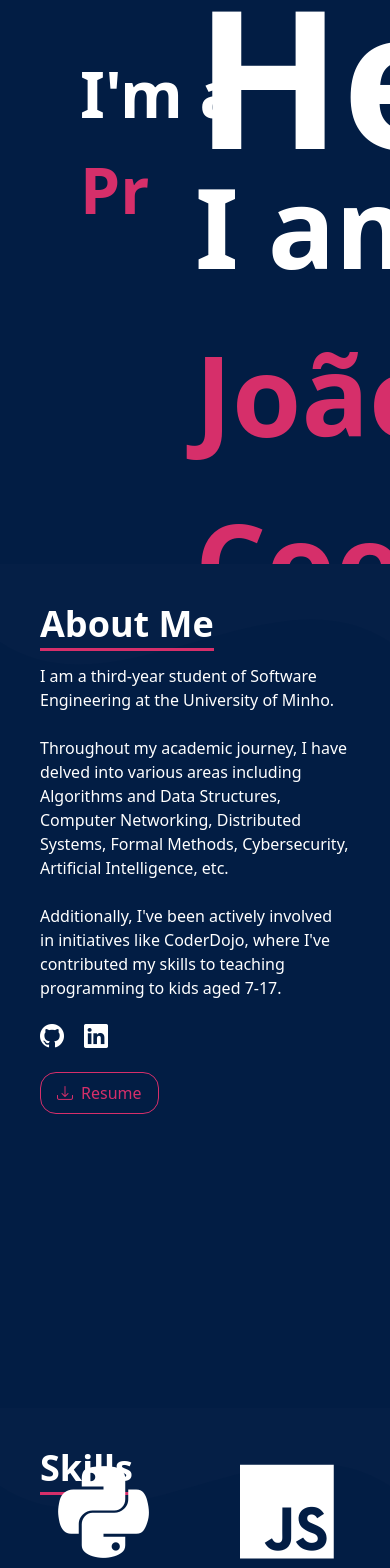
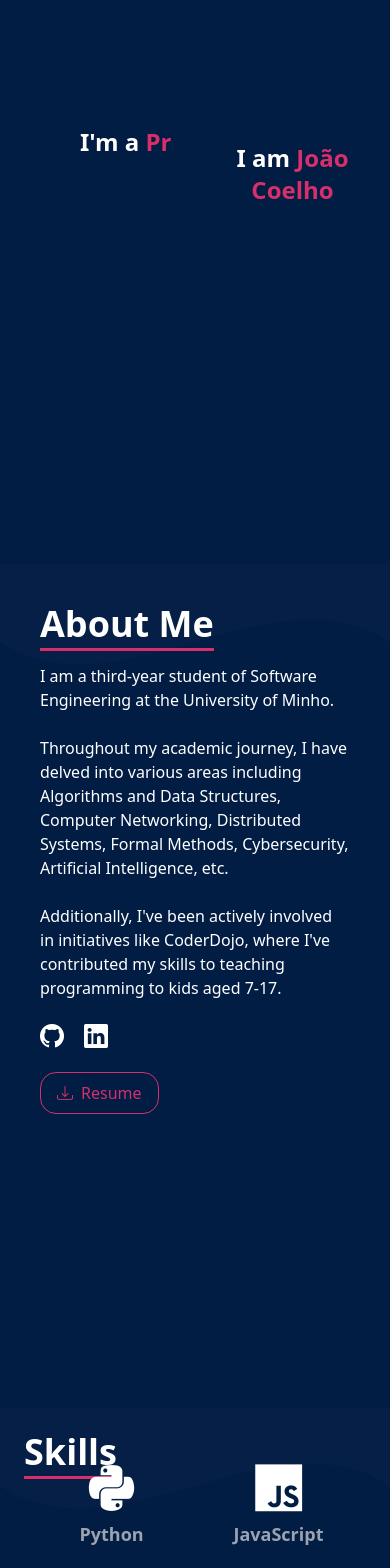
Before and after one commit to JoaoCoelho2003/bio, a Vue app: page / in a window 390 px wide. Shown: the part 280-1848 px from the top of the page. Built offline with nearby package versions, Linux system fonts and the light colour scheme.

Commit message:
feat: made the site more responsive

```diff
--- a/src/components/halfColorText.vue
+++ b/src/components/halfColorText.vue
@@ -1,18 +1,14 @@
 <template>
     <div class="half-color-text">
-        <span :style="{ fontSize: fontSize, color: color1 }">{{ text1 }}</span>
-        <span :style="{ fontSize: fontSize, color: color2 }">{{ text2 }}</span>
+        <span :style="{ color: color1 }">{{ text1 }}</span>
+        <span :style="{ color: color2 }">{{ text2 }}</span>
     </div>
 </template>
 
-<script>
-export default {
-    props: {
-        fontSize: {
-            type: String,
-            required: true,
-            default: '1em'
-        },
+<script setup>
+import { computed } from 'vue';
+
+const props = defineProps({
     color1: {
         type: String,
         required: true
@@ -29,13 +25,13 @@ export default {
         type: String,
         required: true
     }
-    }
-}
+});
 </script>
 
 <style scoped>
 .half-color-text {
     display: inline-block;
     font-weight: bold;
+    text-align: center;
 }
 </style>
--- a/src/components/typingAnimation.vue
+++ b/src/components/typingAnimation.vue
@@ -1,5 +1,5 @@
 <template>
-  <div class="relative" :style="{ fontSize: size, zIndex: zIndex}">
+  <div class="relative text-2xl md:text-3xl lg:text-4xl xl:text-5xl 2xl:text-6xl" :style="{ zIndex: zIndex}">
     <span class="inline-block text-white font-bold">I'm a&nbsp;</span>
     <span class="inline-block font-bold" :style="{ color: '#d62f6a' }">{{ typedText }}</span>
     <span class="absolute top-0 right-0 mt-1 mr-1 w-1 h-5 bg-[#d62f6a] rounded-sm" :class="{ 'animate-blink': showCursor }"></span>
@@ -18,11 +18,6 @@ export default {
       type: Number,
       required: false,
       default: 100
-    },
-    size: {
-      type: String,
-      required: false,
-      default: '1em'
     },
     zIndex: {
       type: Number,
--- a/src/views/HomeView.vue
+++ b/src/views/HomeView.vue
@@ -9,29 +9,22 @@
 
     <div id="app" class="bg-[#021d44] min-h-screen flex items-center z-10">
       <div class="text-white p-20">
-        <TypingAnimation :texts="['Programmer', 'Full Stack Developer']" size="4em" :speed="60" />
+        <TypingAnimation :texts="['Programmer', 'Full Stack Developer']" :speed="60" />
       </div>
 
-      <div class= "absolute z-10 top-1/4 left-1/2">
-        <HalfColorText fontSize="12em" color1="white" color2="#d62f6a" text1="Hel" text2="lo,"/>
+      <div class="absolute z-10 top-1/4 left-1/2 text-2xl md:text-3xl lg:text-4xl xl:text-5xl 2xl:text-[12em]">
+        <HalfColorText color1="white" color2="#d62f6a" text1="Hel" text2="lo,"/>
       </div>
 
-      <div class="absolute z-10 top-1/2 left-1/2">
-        <HalfColorText fontSize="7em" color1="white" color2="#d62f6a" text1="I am " text2="João Coelho"/>
+      <div class="absolute z-10 top-1/2 left-1/2 text-2xl md:text-3xl lg:text-4xl xl:text-5xl 2xl:text-[7em]">
+        <HalfColorText color1="white" color2="#d62f6a" text1="I am " text2="João Coelho"/>
       </div>
     </div>
   </div>
 </template>
 
 
-<script>
+<script setup>
 import TypingAnimation from '@/components/typingAnimation.vue'
 import HalfColorText from '@/components/halfColorText.vue'
-
-export default {
-  components: {
-    TypingAnimation,
-    HalfColorText
-  }
-}
 </script>
--- a/src/views/SkillsView.vue
+++ b/src/views/SkillsView.vue
@@ -9,20 +9,20 @@
     </svg>
 
     <div id="app" class="bg-[#021d44] min-h-screen flex flex-col lg:flex-row items-center justify-center z-10">
-      <div class="absolute top-0 left-0 p-10 lg:p-28 lg:w-2/4">
+      <div class="absolute top-0 left-0 p-6 lg:p-10 lg:w-2/4">
         <div class="text-white font-bold text-4xl lg:text-8xl">
           <span class="underline-custom">Skills</span>
         </div>
       </div>
 
-      <div class="lg:w-2/3 lg:pl-20">
-        <div class="grid grid-cols-2 sm:grid-cols-3 md:grid-cols-4 xl:grid-cols-7 gap-10 mt-10">
+      <div class="lg:w-2/3 lg:pl-20 mt-10">
+        <div class="grid grid-cols-2 sm:grid-cols-3 md:grid-cols-4 lg:grid-cols-5 xl:grid-cols-6 gap-6">
           <div
             v-for="(skill, index) in skills"
             :key="index"
             class="rounded-lg p-4 flex flex-col items-center justify-center transition-transform transform hover:scale-105"
           >
-            <i :class="skill.icon" class="text-8xl text-white mb-2"></i>
+            <i :class="skill.icon" class="text-5xl md:text-6xl lg:text-7xl text-white mb-2"></i>
             <span class="text-gray-400 text-lg font-semibold text-center">{{ skill.name }}</span>
           </div>
         </div>
```
Also changed, not shown: src/views/ContactView.vue (+1 -10 lines). Lines whose indentation alone changed are shown as unchanged.
